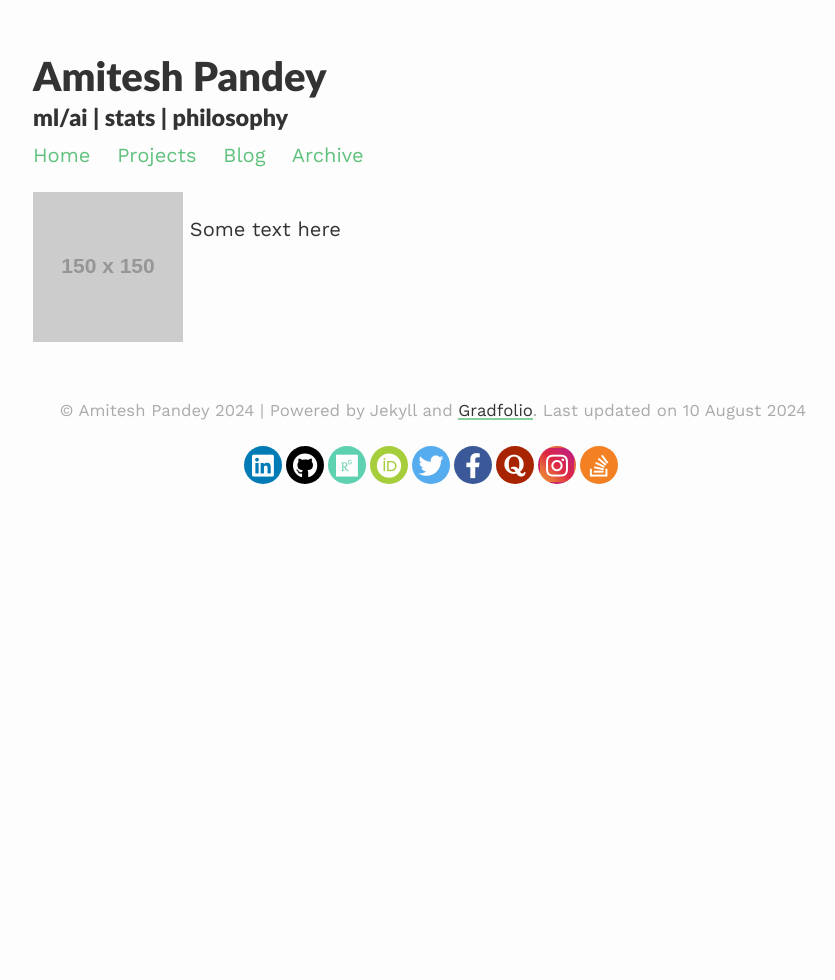
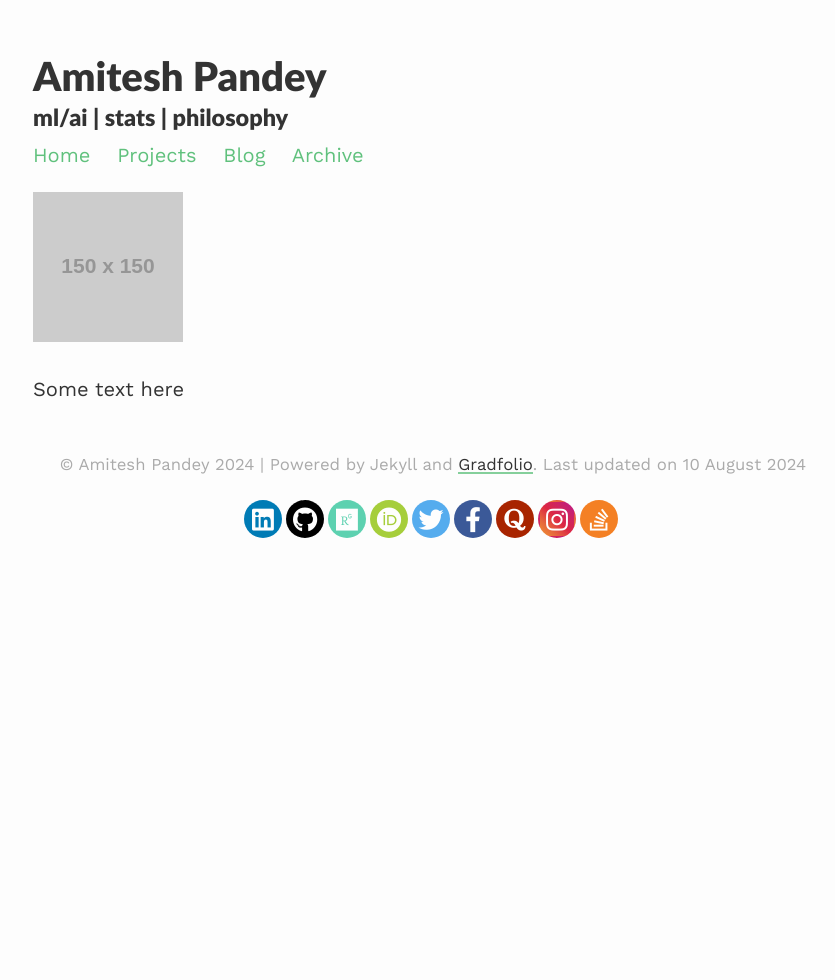
Before and after one commit to pandeyamitesh/pandeyamitesh, a Jekyll site: the page built from research/index.html, in a window 1280 px wide. Shown: the whole page, without its empty margins (207-1042 px from the left). Built offline with Jekyll 4.4.1, drawn with Linux system fonts in a browser that asks for light colours; nearby versions of some CDN libraries.

Commit message:
Update index.html

```diff
--- a/research/index.html
+++ b/research/index.html
@@ -1,14 +1,6 @@
 ---
 layout: default
 ---
-<head>
-<style>
-  .text {
-  display: inline-block;
-  vertical-align: top;
-}
-</style>
-</head>
 
 <div class="research-list">
   <img src="https://via.placeholder.com/150"/>
```
